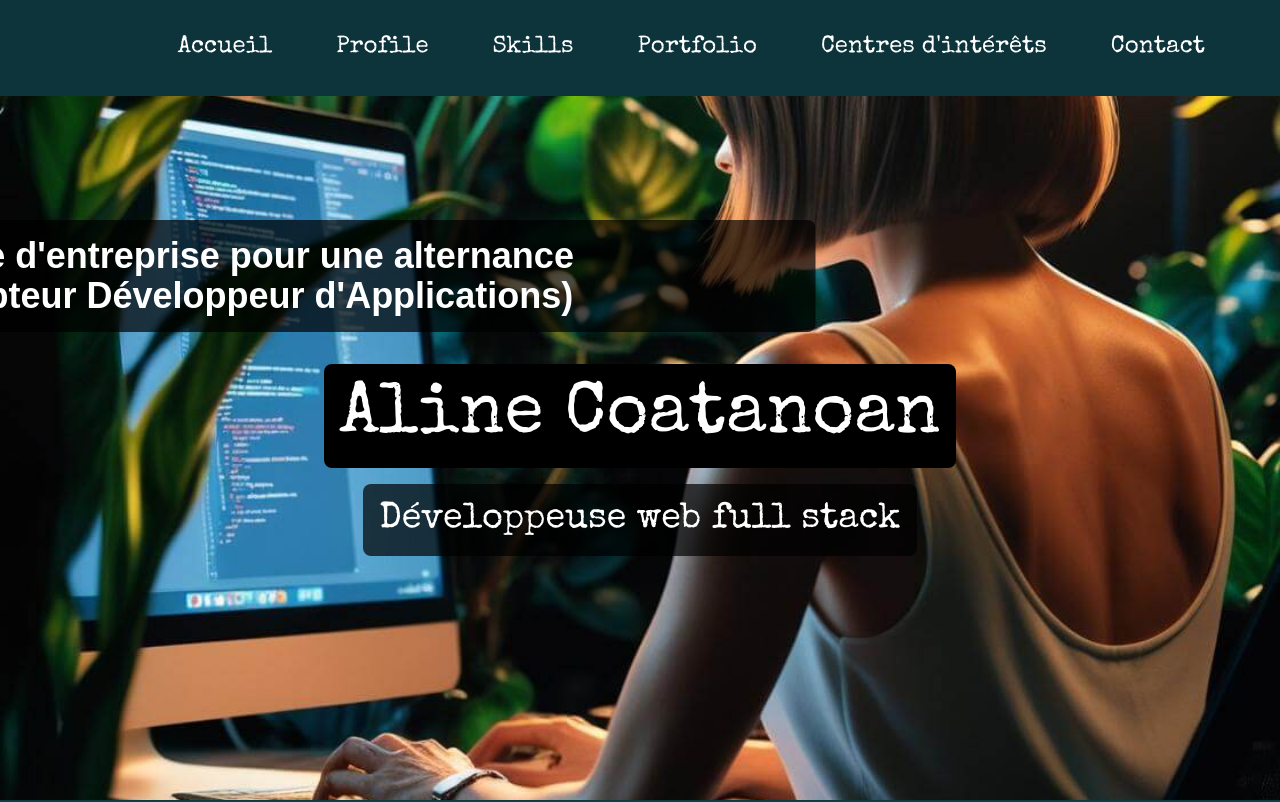
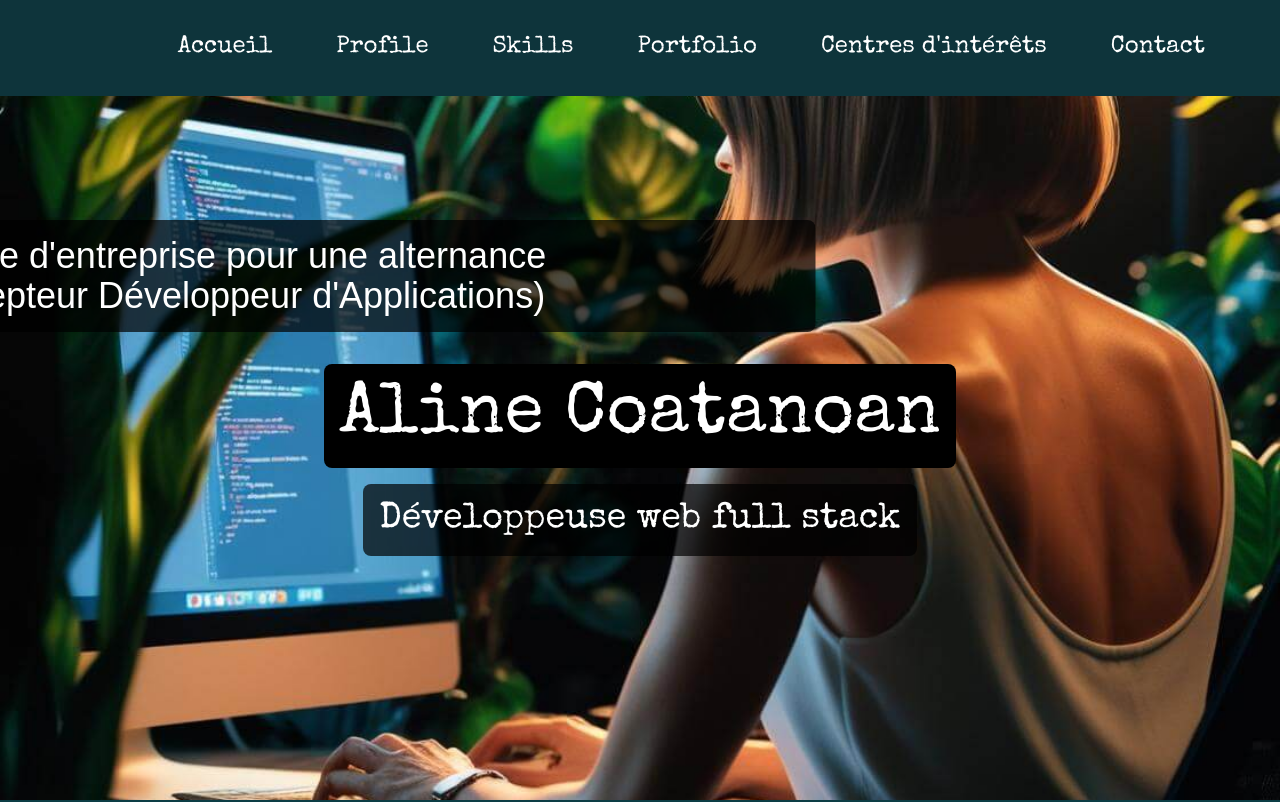
Before and after one commit to AlineCoatanoan/portfolio-V1, a React (Vite) app: page / in a window 1280 px wide. Shown: the top 802 px of the page. Built offline with nearby package versions, Linux system fonts and the light colour scheme; grey boxes are pictures that could not be loaded.

Commit message:
delete font-bold title

```diff
--- a/src/components/Accueil.tsx
+++ b/src/components/Accueil.tsx
@@ -20,7 +20,7 @@ const Accueil = () => {
         }}
       >
         <motion.p
-          className="text-white sm:text-3xl md:text-4xl font-bold bg-black bg-opacity-70 p-4 rounded-lg" // Fond noir semi-transparent et couleur du texte blanche
+          className="text-white sm:text-3xl md:text-4xl  bg-black bg-opacity-70 p-4 rounded-lg" // Fond noir semi-transparent et couleur du texte blanche
           initial={{ x: '40%' }}
           animate={{ x: '-40%' }}
           transition={{
```
